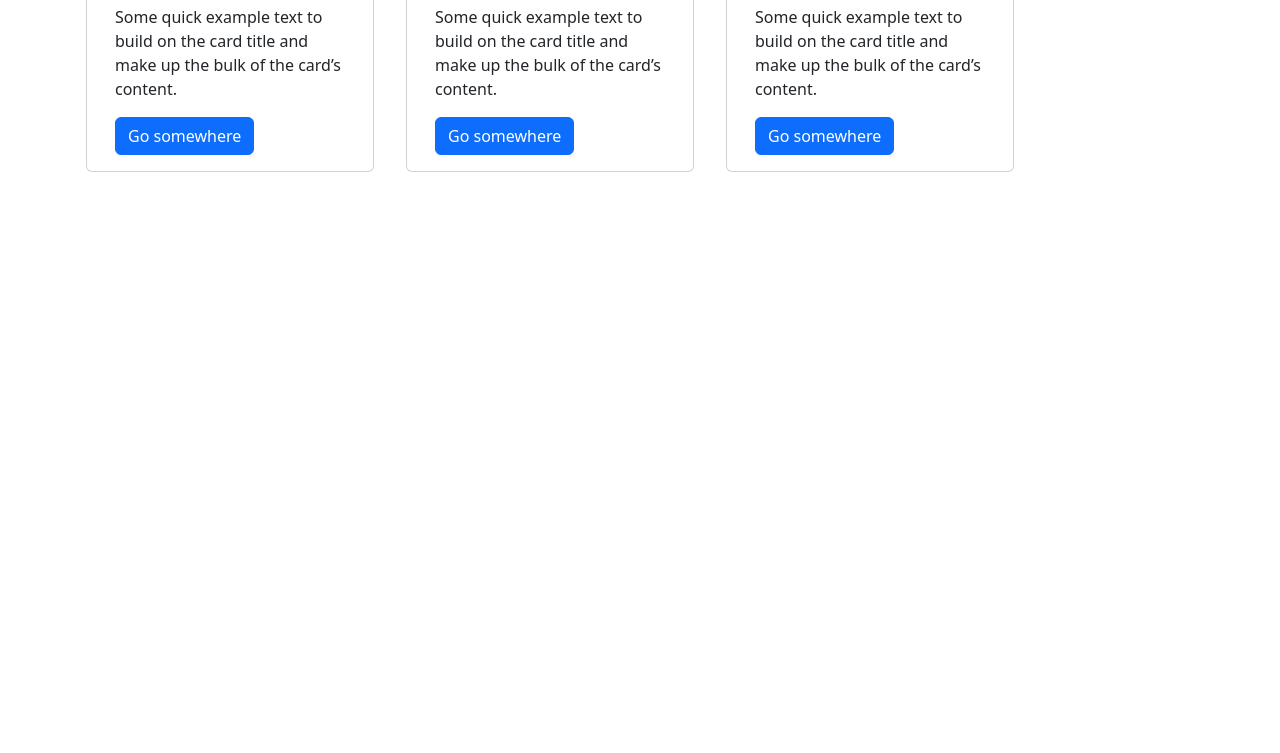
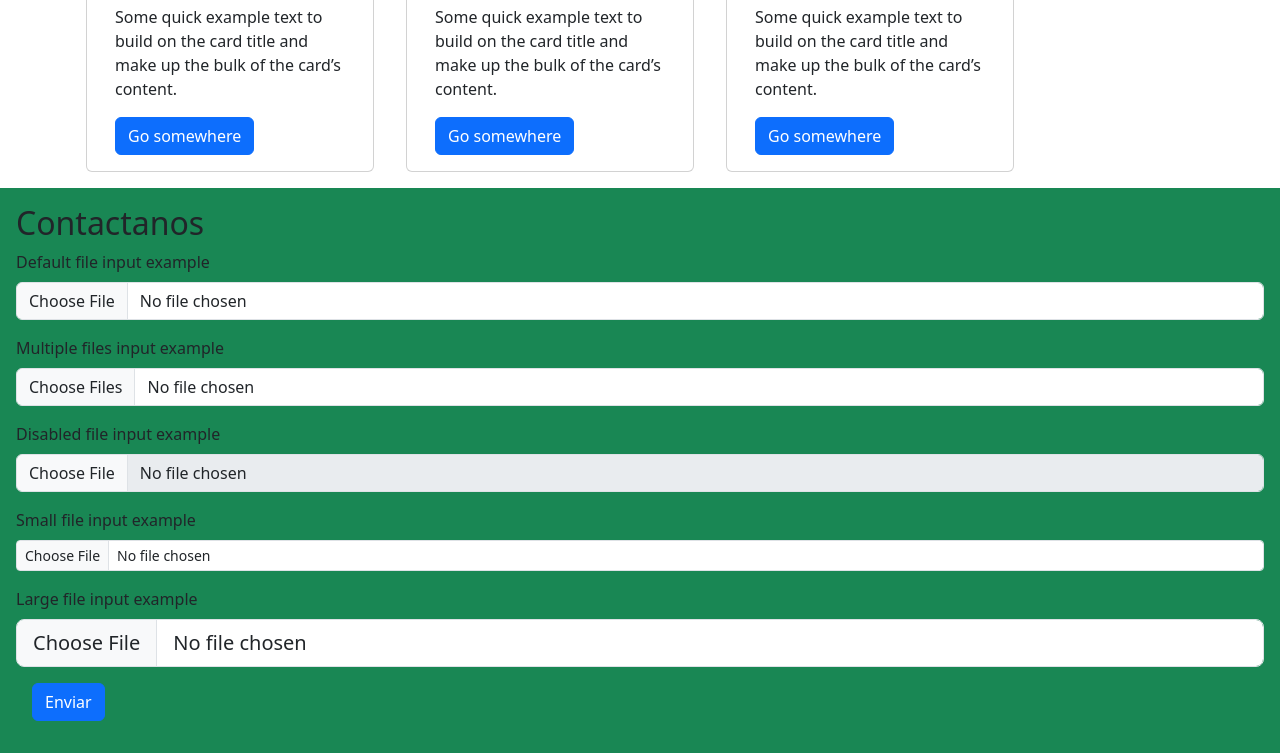
Before and after one commit to fernandomartinez-neoland/html_bootstrap, a plain HTML site: page index.html in a window 1280 px wide. Shown: the part 1803-2556 px from the top of the page. Before the commit the page ends 1991 px from the top, so only its background shows below. Drawn offline with nearby package versions, Linux system fonts and the light colour scheme.

Commit message:
contact form

```diff
--- a/index.html
+++ b/index.html
@@ -259,6 +259,60 @@
           </div>
         </div>
       </section>
+      <section class="p-3 bg-success">
+        <h2>Contactanos</h2>
+        <form>
+          <div class="mb-3">
+            <label for="formFile" class="form-label"
+              >Default file input example</label
+            >
+            <input class="form-control" type="file" id="formFile" />
+          </div>
+          <div class="mb-3">
+            <label for="formFileMultiple" class="form-label"
+              >Multiple files input example</label
+            >
+            <input
+              class="form-control"
+              type="file"
+              id="formFileMultiple"
+              multiple
+            />
+          </div>
+          <div class="mb-3">
+            <label for="formFileDisabled" class="form-label"
+              >Disabled file input example</label
+            >
+            <input
+              class="form-control"
+              type="file"
+              id="formFileDisabled"
+              disabled
+            />
+          </div>
+          <div class="mb-3">
+            <label for="formFileSm" class="form-label"
+              >Small file input example</label
+            >
+            <input
+              class="form-control form-control-sm"
+              id="formFileSm"
+              type="file"
+            />
+          </div>
+          <div>
+            <label for="formFileLg" class="form-label"
+              >Large file input example</label
+            >
+            <input
+              class="form-control form-control-lg"
+              id="formFileLg"
+              type="file"
+            />
+          </div>
+          <input type="submit" value="Enviar" class="btn btn-primary m-3" />
+        </form>
+      </section>
     </main>
 
     <script
```
